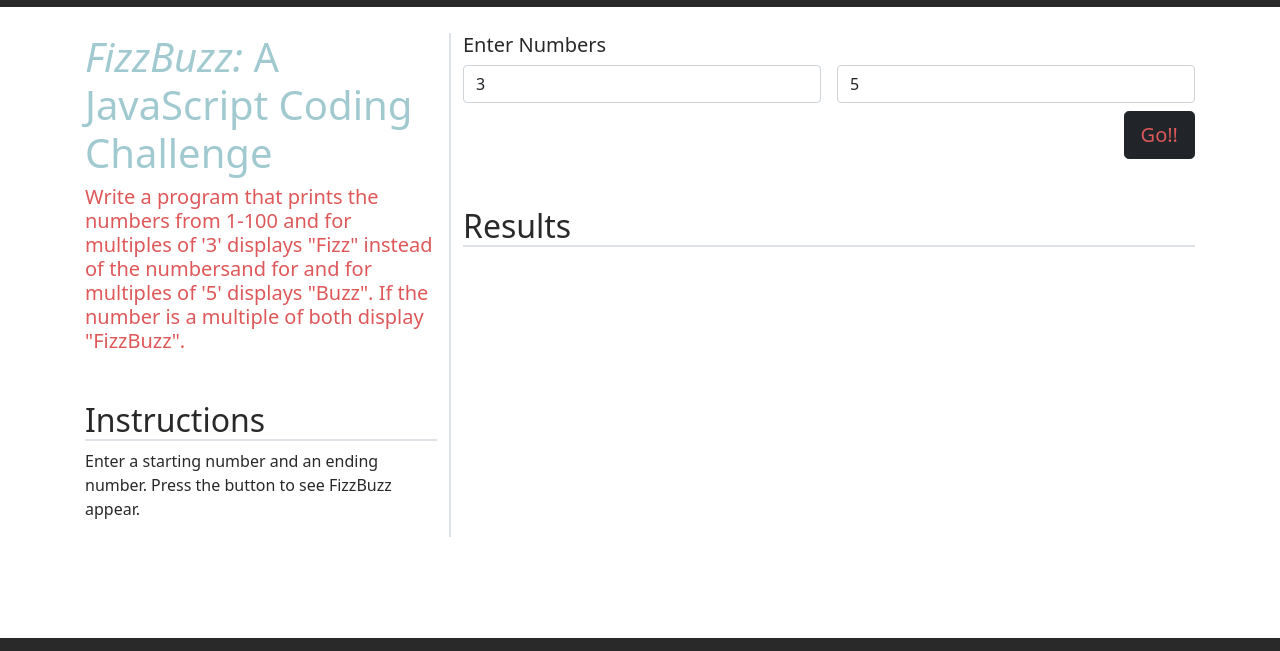
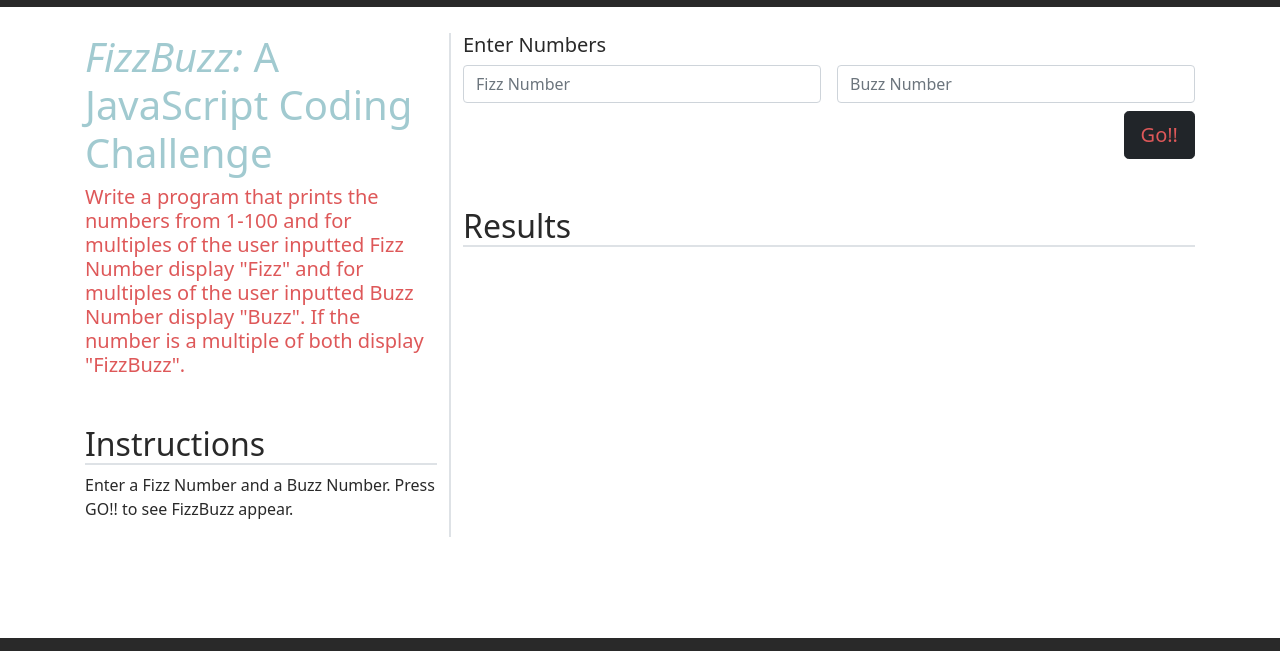
Before and after one commit to prime-mcgowan/fizzbuzz, a plain HTML site: page app.html in a window 1280 px wide. Shown: the part 75-726 px from the top of the page. Drawn offline with nearby package versions, Linux system fonts and the light colour scheme.

```diff
--- a/app.html
+++ b/app.html
@@ -78,7 +78,10 @@
               >
             </li>
             <li class="nav-item">
-              <a class="nav-link nav-link-custom" target="_blank" href="#"
+              <a
+                class="nav-link nav-link-custom"
+                target="_blank"
+                href="https://mcgowan-portfolio.netlify.app/"
                 >Portfolio</a
               >
             </li>
@@ -97,14 +100,14 @@
             </h1>
             <h4 class="lead">
               Write a program that prints the numbers from 1-100 and for
-              multiples of '3' displays "Fizz" instead of the numbersand for and
-              for multiples of '5' displays "Buzz". If the number is a multiple
-              of both display "FizzBuzz".
+              multiples of the user inputted Fizz Number display "Fizz" and for
+              multiples of the user inputted Buzz Number display "Buzz". If the
+              number is a multiple of both display "FizzBuzz".
             </h4>
             <h2 class="mt-5 border-bottom border-2">Instructions</h2>
             <p>
-              Enter a starting number and an ending number. Press the button to
-              see FizzBuzz appear.
+              Enter a Fizz Number and a Buzz Number. Press GO!! to see FizzBuzz
+              appear.
             </p>
           </div>
           <div class="col col-lg-8">
@@ -116,20 +119,20 @@
                     id="fizzValue"
                     type="number"
                     class="form-control"
-                    placeholder="Fizz Value"
-                    value="3"
+                    placeholder="Fizz Number"
                     aria-label="Fizz Value"
                   />
+                  <!-- value= "3" -->
                 </div>
                 <div class="col">
                   <input
                     id="buzzValue"
                     type="number"
                     class="form-control"
-                    placeholder="Ending Number"
-                    value="5"
+                    placeholder="Buzz Number"
                     aria-label="Buzz Value"
                   />
+                  <!-- value= "5" -->
                 </div>
                 <div class="col-12 d-flex justify-content-end">
                   <button
@@ -175,7 +178,7 @@
           >
             <div class="row">
               <div class="col social">
-                <a href="#" target="https://github.com/prime-mcgowan"
+                <a href="https://github.com/prime-mcgowan" target="_blank"
                   ><i class="fab fa-github fa-2x pt-sm-3"></i
                 ></a>
               </div>
```
Also changed, not shown: code.html (+2 -2 lines), index.html (+8 -5 lines).
